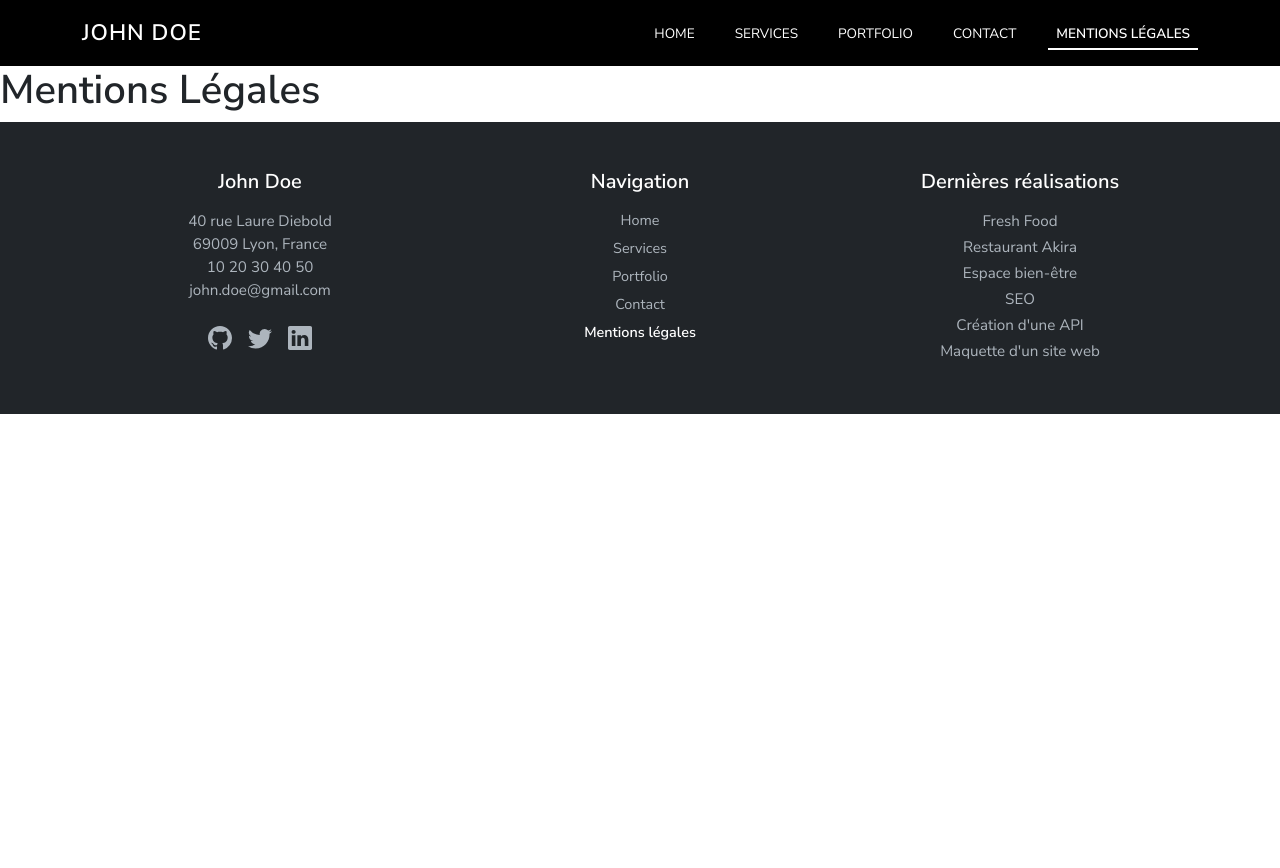
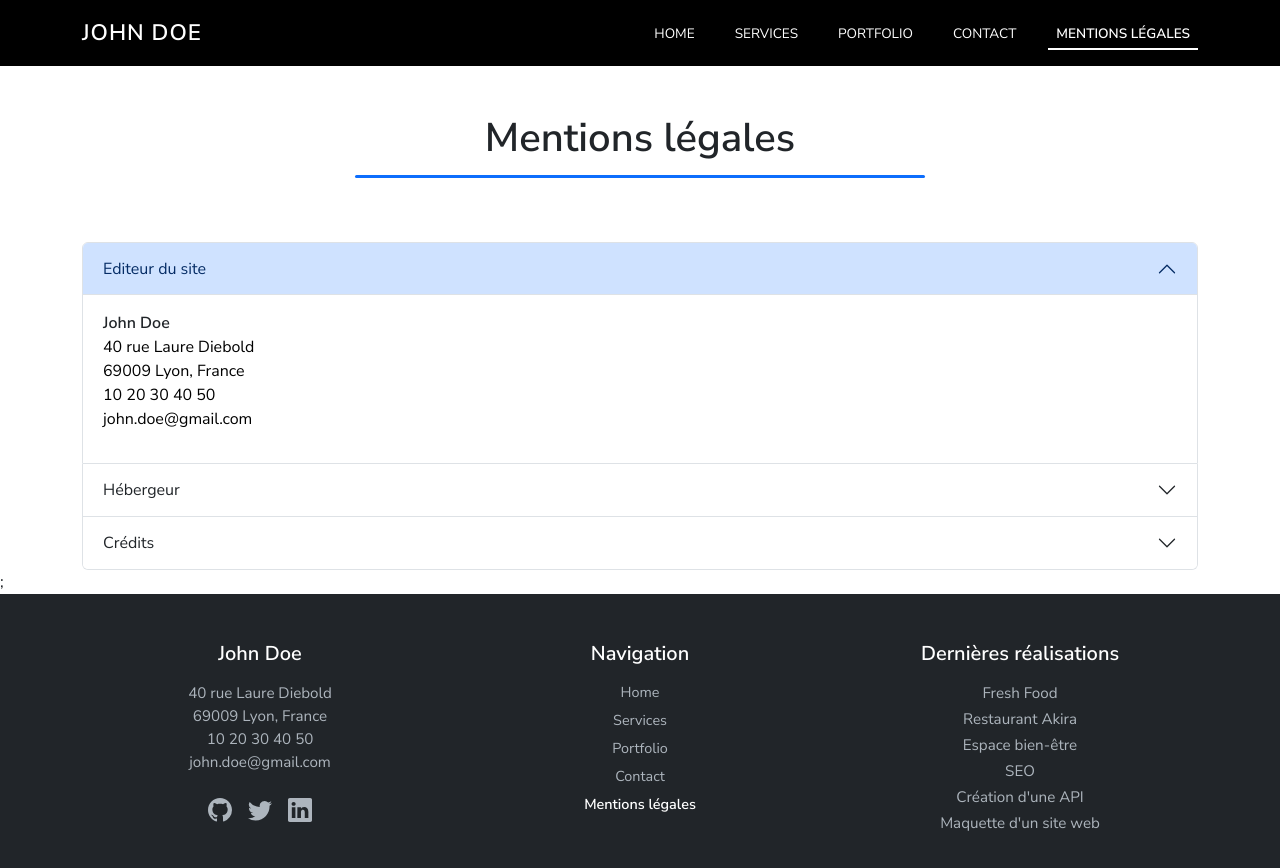
Before and after one commit to Khallas111/portfolioJonhDoe, a React (Create React App) app: page /copyrights in a window 1280 px wide. Shown: the top 868 px of the page. Before the commit the page ends 800 px from the top, so only its background shows below. Built offline with nearby package versions, Linux system fonts and the light colour scheme.

Commit message:
Mentions légales
Réalisation de la page Mentions légales

```diff
--- a/public/index.html
+++ b/public/index.html
@@ -9,18 +9,18 @@
       name="description"
       content="Web site created using create-react-app"
     />
-    <link rel="preconnect" href="https://fonts.googleapis.com" />
-    <link rel="preconnect" href="https://fonts.gstatic.com" crossorigin />
-    <link
-      href="https://fonts.googleapis.com/css2?family=Nunito+Sans:wght@400;600&display=swap"
-      rel="stylesheet"
-    />
 
     <link
       href="https://cdn.jsdelivr.net/npm/bootstrap@5.3.8/dist/css/bootstrap.min.css"
       rel="stylesheet"
       integrity="sha384-sRIl4kxILFvY47J16cr9ZwB07vP4J8+LH7qKQnuqkuIAvNWLzeN8tE5YBujZqJLB"
       crossorigin="anonymous"
+    />
+    <link rel="preconnect" href="https://fonts.googleapis.com" />
+    <link rel="preconnect" href="https://fonts.gstatic.com" crossorigin />
+    <link
+      href="https://fonts.googleapis.com/css2?family=Nunito+Sans:wght@400;600&display=swap"
+      rel="stylesheet"
     />
     <title>Portfolio</title>
   </head>
--- a/src/Pages/About.js
+++ b/src/Pages/About.js
@@ -23,6 +23,7 @@ const DoubleCard = () => (
         <Card className="border-0">
           <Card.Body>
             <div className="section-title">Mes coordonnées</div>
+            <strong>John Doe</strong>
             <ContactBlock />
             <div className="map-container">
               <iframe
--- a/src/Pages/Copyrights.js
+++ b/src/Pages/Copyrights.js
@@ -1,13 +1,80 @@
 import React from "react";
 import Header from "../Components/Header";
 import Footer from "../Components/Footer";
+import { Container, Row, Col } from "react-bootstrap";
+import Accordion from "react-bootstrap/Accordion";
+import ContactBlock from "../Components/ContactBlock";
+
 const Copyrights = () => {
   return (
-    <div>
+    <>
       <Header />
-      <h1>Mentions Légales</h1>
+      <Container>
+        <Row className="text-center my-5">
+          <Col className="service-title">
+            <h1>Mentions légales</h1>
+          </Col>
+        </Row>
+      </Container>
+      <Container>
+        <Accordion defaultActiveKey={["0"]} alwaysOpen>
+          <Accordion.Item eventKey="0">
+            <Accordion.Header>Editeur du site</Accordion.Header>
+            <Accordion.Body>
+              <strong>John Doe</strong>
+              <ContactBlock />
+            </Accordion.Body>
+          </Accordion.Item>
+          <Accordion.Item eventKey="1">
+            <Accordion.Header>Hébergeur</Accordion.Header>
+            <Accordion.Body>
+              <p>
+                <strong>alwaysdata</strong>
+              </p>
+              <address>
+                <a
+                  href="https://www.google.com/maps/place/91+Rue+du+Faubourg+Saint-Honor%C3%A9,+75008+Paris/@48.8719813,2.3104796,17z/data=!3m1!4b1!4m6!3m5!1s0x47e66fc8ad65d767:0x4e1ca1a28b3ea404!8m2!3d48.8719778!4d2.3130545!16s%2Fg%2F11rg5xynms?entry=ttu&g_ep=EgoyMDI2MDEwNy4wIKXMDSoASAFQAw%3D%3D"
+                  target="_blank"
+                  rel="nofollow noopener noreferrer"
+                >
+                  91 Rue du Faubourg Saint-Honoré, 75008 Paris
+                </a>
+              </address>
+              <a href="www.alwaysdata.com">www.alwaysdata.com</a>
+            </Accordion.Body>
+          </Accordion.Item>
+          <Accordion.Item eventKey="2">
+            <Accordion.Header>Crédits</Accordion.Header>
+            <Accordion.Body>
+              <p>
+                <strong>Crédits</strong>
+              </p>
+              <p>
+                Ce site a été réalisé par Salim Khorchi, étudiant au{" "}
+                <a href="https://www.centre-europeen-formation.fr/">
+                  <strong>Centre Européen de Formation.</strong>
+                </a>
+              </p>
+              <p>
+                Les images illustrées sur ce site sont libres de droits et ont
+                été obtenues sur le site{" "}
+                <a href="https://pixabay.com/fr/">
+                  <strong>Pixabay.</strong>
+                </a>
+              </p>
+              <p>
+                Le favicon de ce site a été fournie par{" "}
+                <a href="https://www.flaticon.com/de/kostenlose-icons/john-doe">
+                  <strong>Jonh doe Icons erstellt von Freepik-Flaticon.</strong>
+                </a>{" "}
+              </p>
+            </Accordion.Body>
+          </Accordion.Item>
+        </Accordion>
+      </Container>
+      ;
       <Footer />
-    </div>
+    </>
   );
 };
 
```
